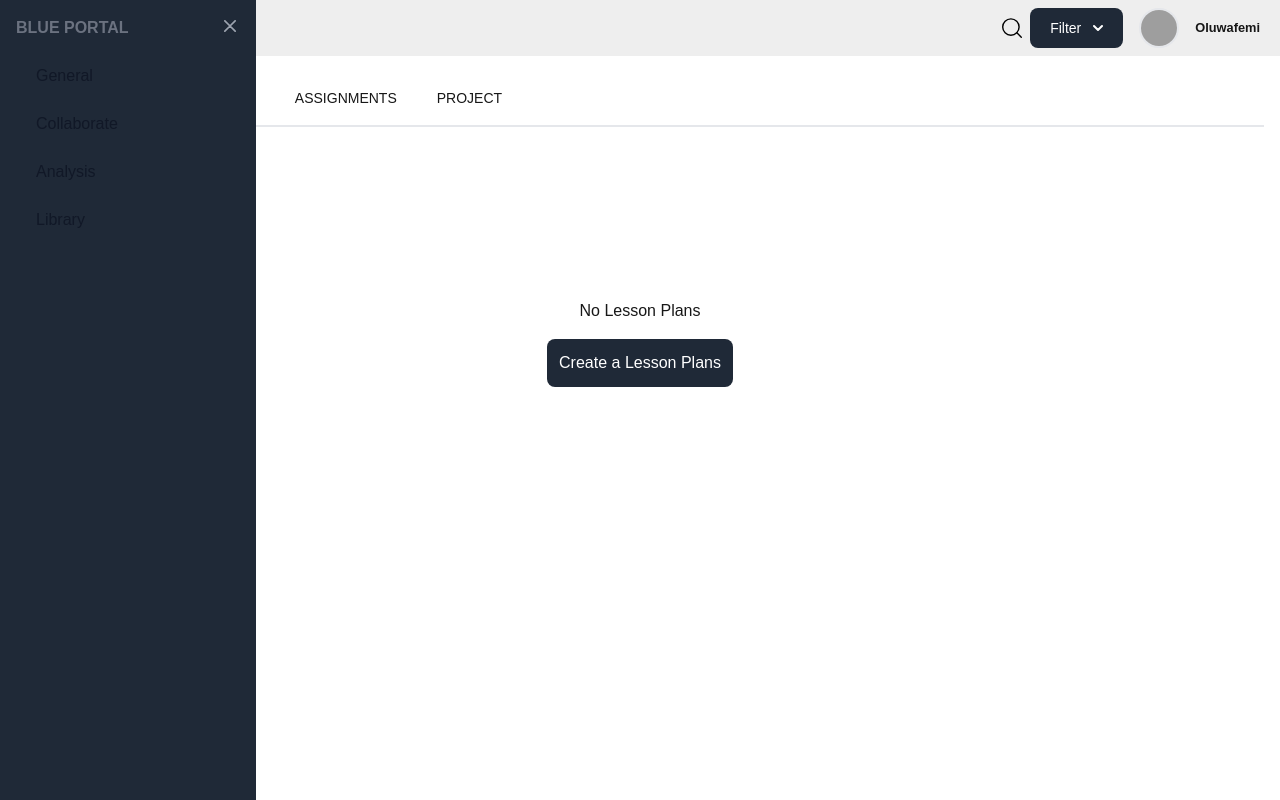
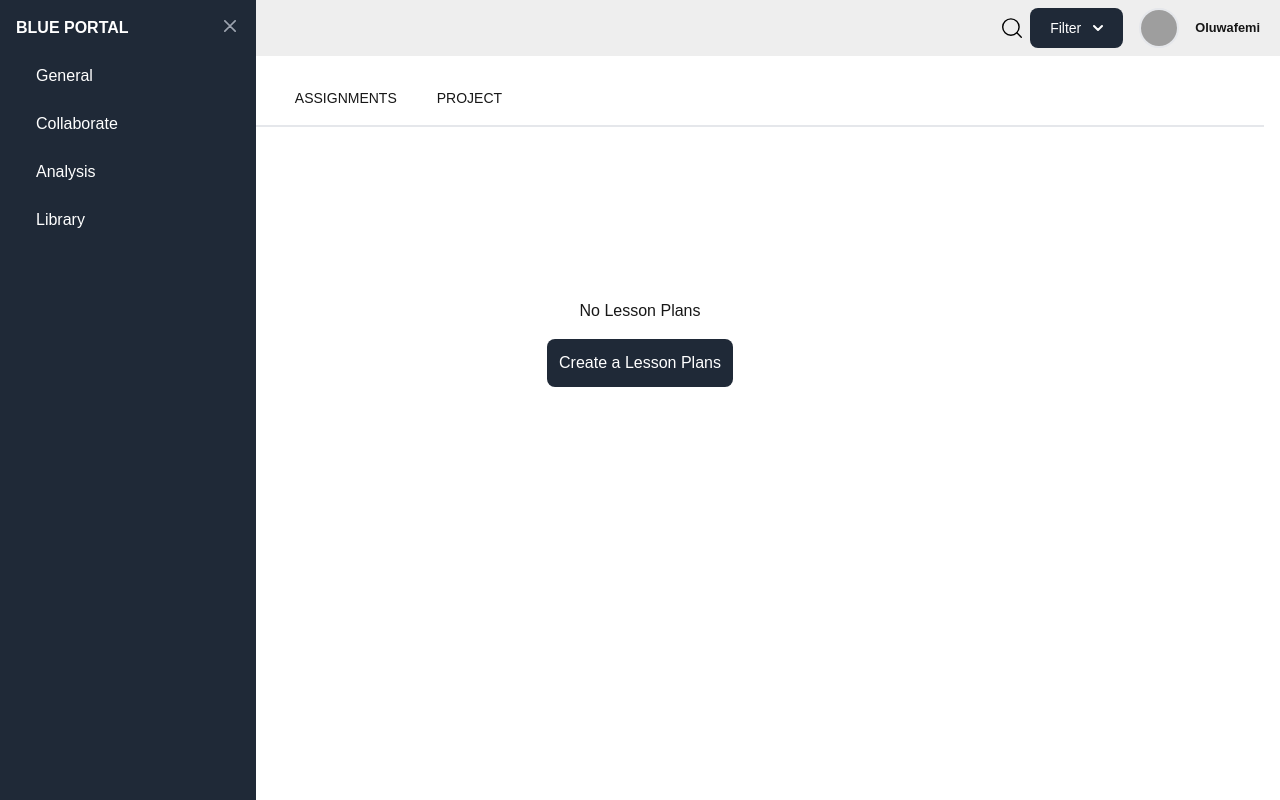
Before and after one commit to dev-makanju/blueportal, a Next.js app: page / in a window 1280 px wide. Built offline with nearby package versions, Linux system fonts and the light colour scheme; grey boxes are pictures that could not be loaded.

Commit message:
fix/pushed changes

```diff
--- a/components/layouts/AppLayout.tsx
+++ b/components/layouts/AppLayout.tsx
@@ -20,7 +20,7 @@ const AppLayout: React.FC<AppLayoutProps> = ({ children }) => {
       <main className="relative h-screen flex">
           {/* Sidebar */}
           <div className={`fixed top-0  z-40 h-screen p-4 overflow-y-auto transition-transform transform ${isVisible ? '-translate-x-full' : 'translate-x-0'} bg-gray-800 w-64`}>
-            <h5 id="drawer-navigation-label" className="text-base font-semibold text-gray-500 uppercase dark:text-gray-400">
+            <h5 id="drawer-navigation-label" className="text-white font-semibold uppercase dark:text-white">
               Blue Portal
             </h5>
             <button
@@ -49,22 +49,22 @@ const AppLayout: React.FC<AppLayoutProps> = ({ children }) => {
               <ul className="space-y-2 font-medium">
                 <li onClick={() => setIsVisible(!isVisible)}>
                   <Link href="/" className="flex items-center p-2 text-gray-900 rounded-lg dark:text-white hover:bg-gray-100 dark:hover:bg-gray-700 group">
-                    <span className="ms-3">General</span>
+                    <span className="ms-3 text-white">General</span>
                   </Link>
                 </li>
                 <li onClick={() => setIsVisible(!isVisible)}>
                   <Link href="/collaborate" className="flex items-center p-2 text-gray-900 rounded-lg dark:text-white hover:bg-gray-100 dark:hover:bg-gray-700 group">
-                    <span className="ms-3">Collaborate</span>
+                    <span className="ms-3 text-white">Collaborate</span>
                   </Link>
                 </li>
                 <li onClick={() => setIsVisible(!isVisible)}>
                   <Link href="/analysis" className="flex items-center p-2 text-gray-900 rounded-lg dark:text-white hover:bg-gray-100 dark:hover:bg-gray-700 group">
-                    <span className="ms-3">Analysis</span>
+                    <span className="ms-3 text-white">Analysis</span>
                   </Link>
                 </li>
                 <li onClick={() => setIsVisible(!isVisible)}>
                   <Link href="/library" className="flex items-center p-2 text-gray-900 rounded-lg dark:text-white hover:bg-gray-100 dark:hover:bg-gray-700 group">
-                    <span className="ms-3">Library</span>
+                    <span className="ms-3 text-white">Library</span>
                   </Link>
                 </li>
               </ul>
```
